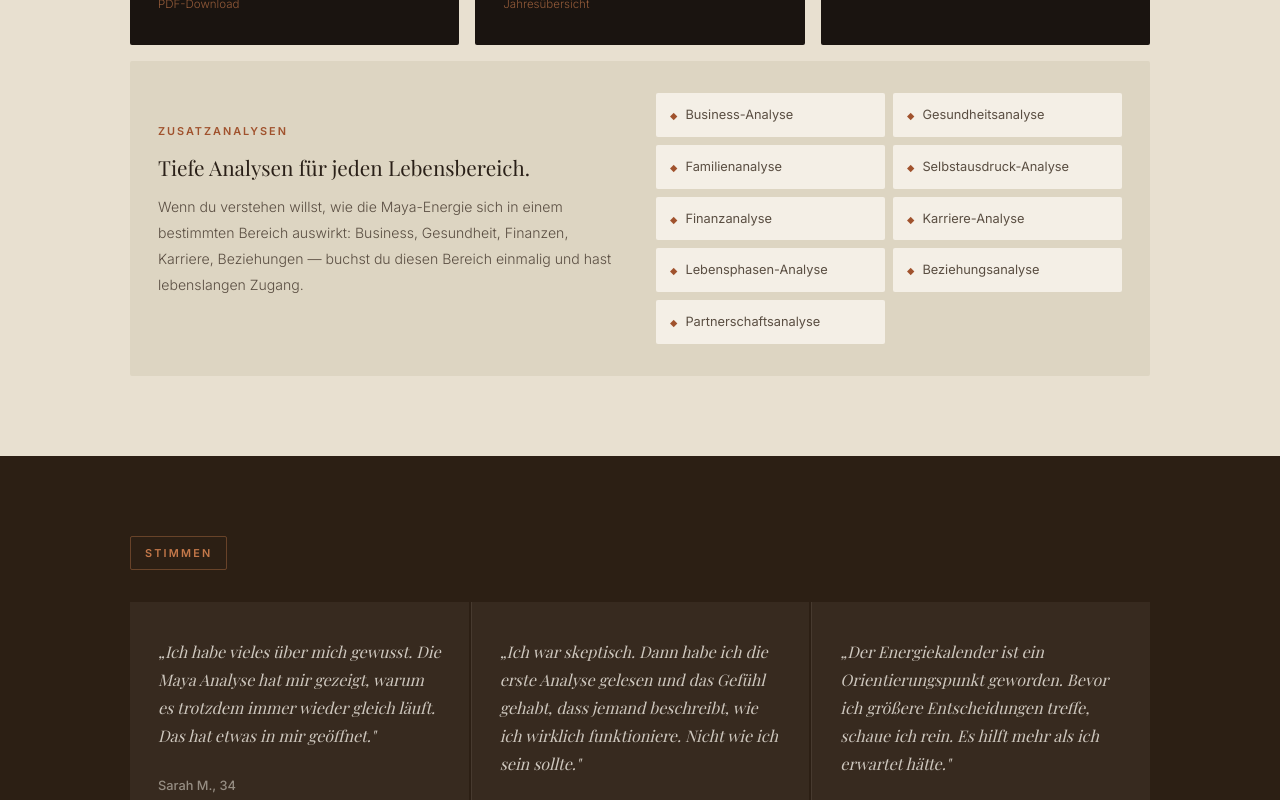
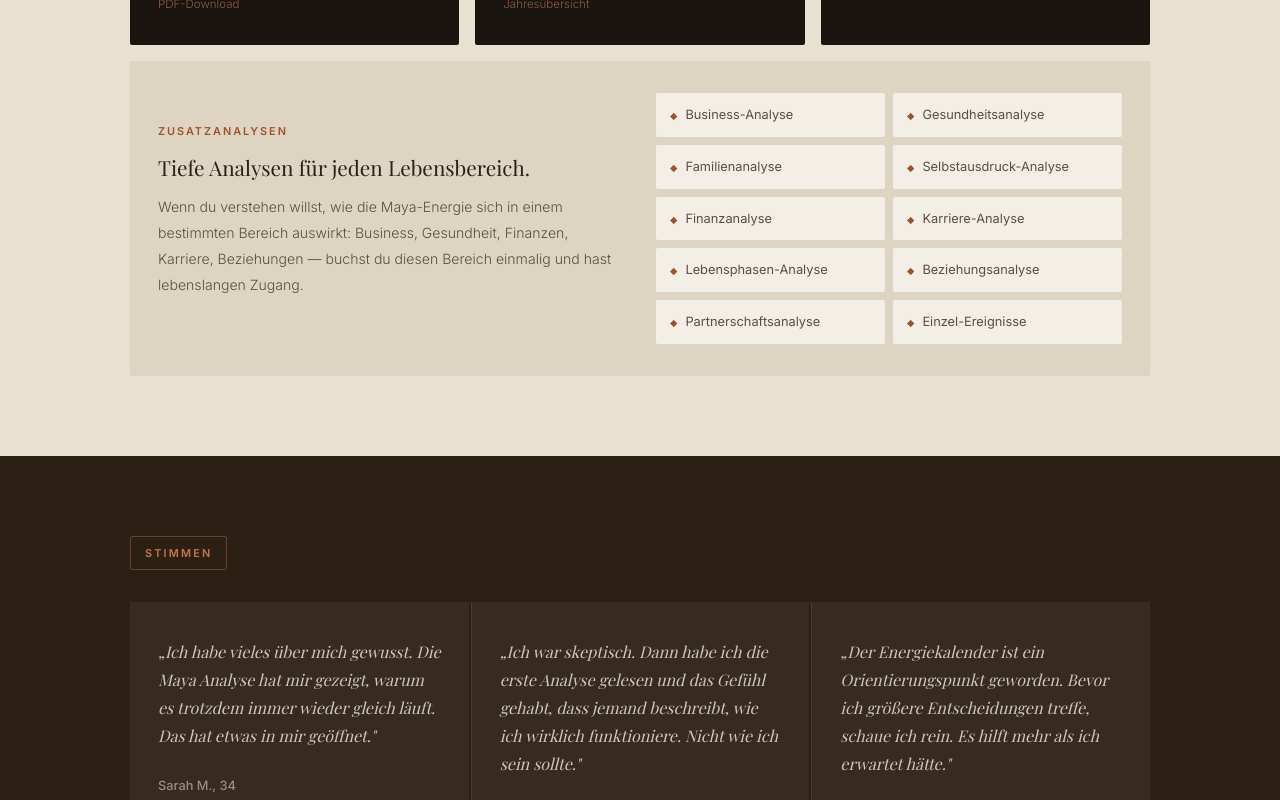
Before and after one commit to hermannbettge/bolmentor, a React (Vite) app: page / in a window 1280 px wide. Shown: the part 3366-4166 px from the top of the page. Built offline with nearby package versions, Linux system fonts and the light colour scheme; no server answers; a web font is replaced by a local one.

Commit message:
fix: add Einzel-Ereignisse to analysis items list on salespage
Co-Authored-By: Claude Sonnet 4.6 <noreply@anthropic.com>
Claude-Session: https://claude.ai/code/session_0119u1vDGzJ9GxspQFKfxBwj

```diff
--- a/src/pages/Salespage.jsx
+++ b/src/pages/Salespage.jsx
@@ -361,7 +361,7 @@ export default function Salespage() {
                 <P small>Wenn du verstehen willst, wie die Maya-Energie sich in einem bestimmten Bereich auswirkt: Business, Gesundheit, Finanzen, Karriere, Beziehungen — buchst du diesen Bereich einmalig und hast lebenslangen Zugang.</P>
               </div>
               <div style={{ display: 'grid', gridTemplateColumns: '1fr 1fr', gap: '8px' }}>
-                {['Business-Analyse','Gesundheitsanalyse','Familienanalyse','Selbstausdruck-Analyse','Finanzanalyse','Karriere-Analyse','Lebensphasen-Analyse','Beziehungsanalyse','Partnerschaftsanalyse'].map((item, i) => (
+                {['Business-Analyse','Gesundheitsanalyse','Familienanalyse','Selbstausdruck-Analyse','Finanzanalyse','Karriere-Analyse','Lebensphasen-Analyse','Beziehungsanalyse','Partnerschaftsanalyse','Einzel-Ereignisse'].map((item, i) => (
                   <div key={i} style={{ backgroundColor: CREAM, padding: '10px 14px', borderRadius: '2px', fontSize: '0.8rem', color: TEXT_MID, fontWeight: 400 }}>
                     <span style={{ color: COPPER, marginRight: '8px', fontSize: '0.6rem' }}>◆</span>{item}
                   </div>
```
